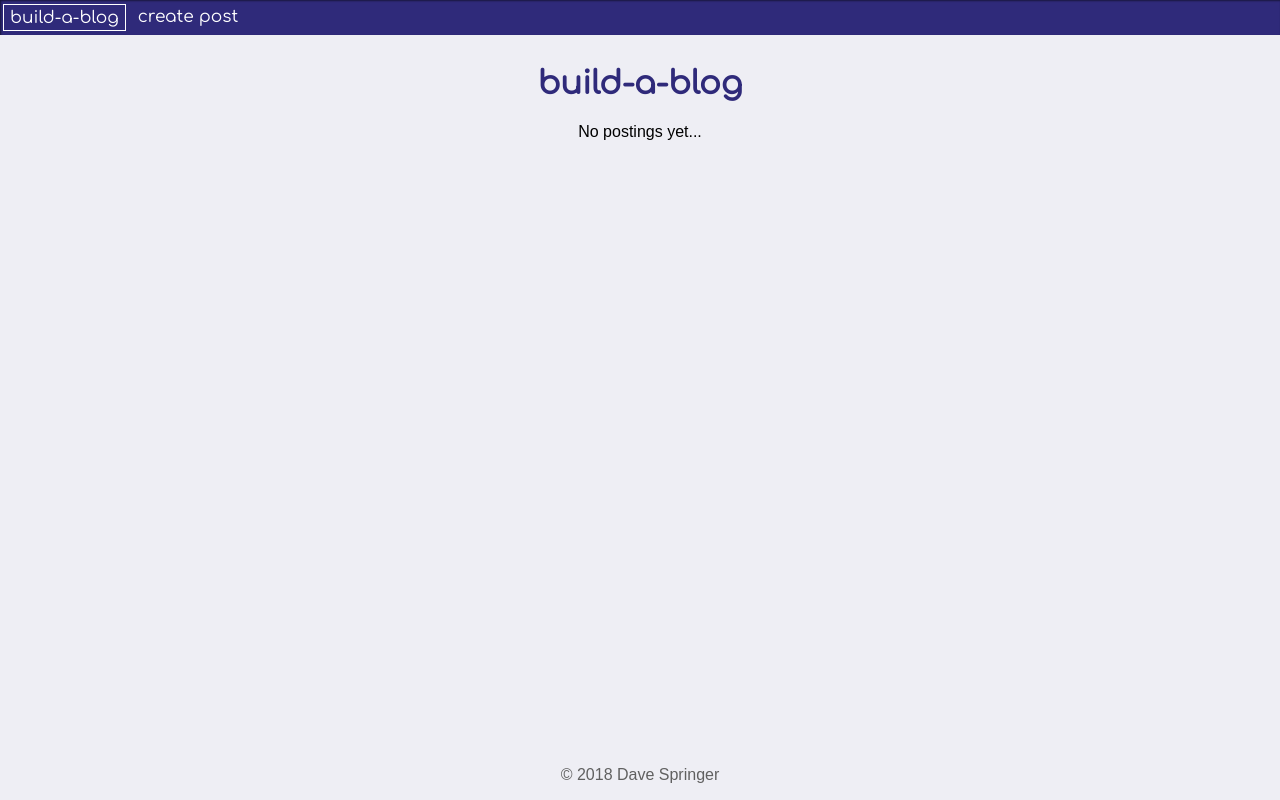
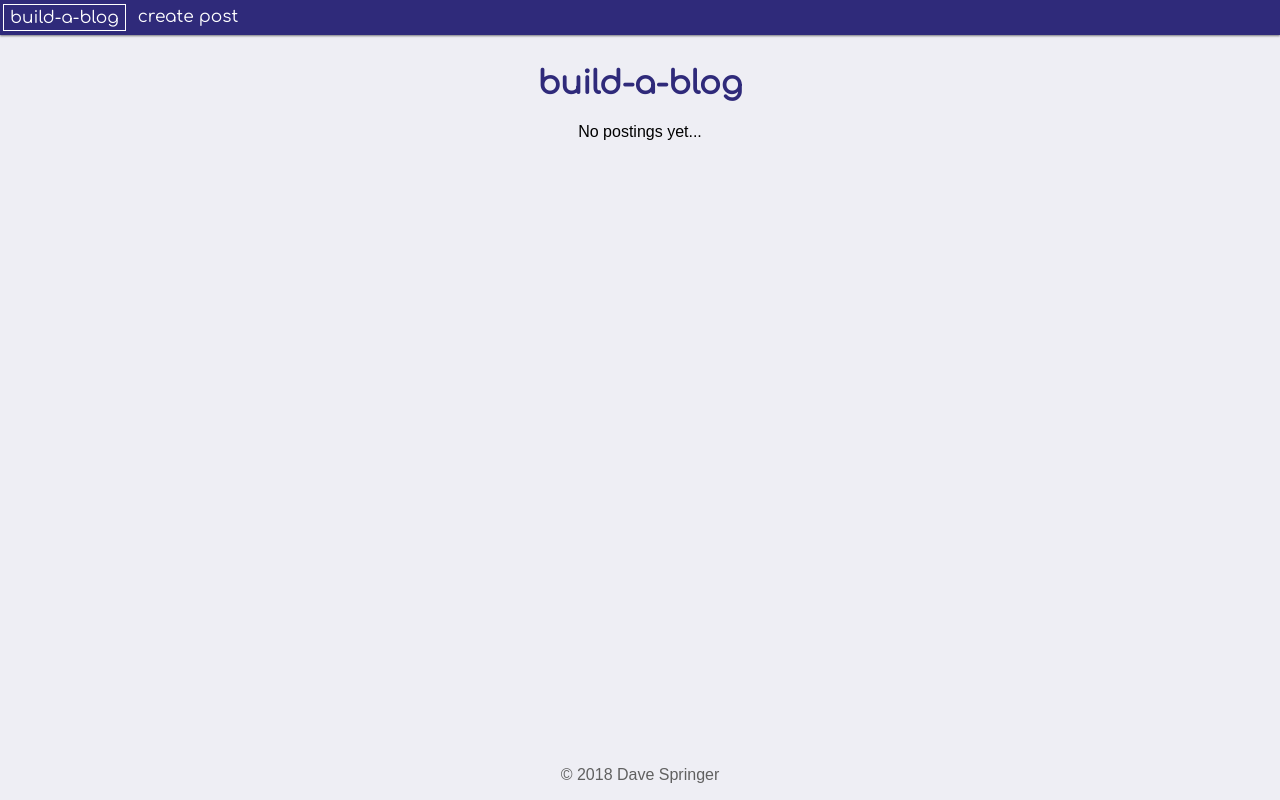
Before and after one commit to dkspringer/build-a-blog, a Flask app: page / in a window 1280 px wide. Run offline with Flask 2, Linux system fonts and the light colour scheme; data that the repository does not hold is empty.

Commit message:
Fixed shadow for navigation bar

```diff
--- a/static/style.css
+++ b/static/style.css
@@ -4,9 +4,6 @@
     --bg-color: #eeeef4;
     --theme-color: #2f2a7a;
     --theme-color-hover: #4c4797;
-
-    /* Shadows */
-    --theme-shadow: 1px 1px 2px rgba(0, 0, 0, 0.5) inset;
 
     /* Radius */
     --theme-radius: 4px;
@@ -54,7 +51,7 @@ input[type=submit]:hover {
 
 nav {
     background-color: var(--theme-color);
-    box-shadow: var(--theme-shadow);
+    box-shadow: 0px 1px 2px rgba(0, 0, 0, 0.5);
     overflow: hidden;
 }
 
```
